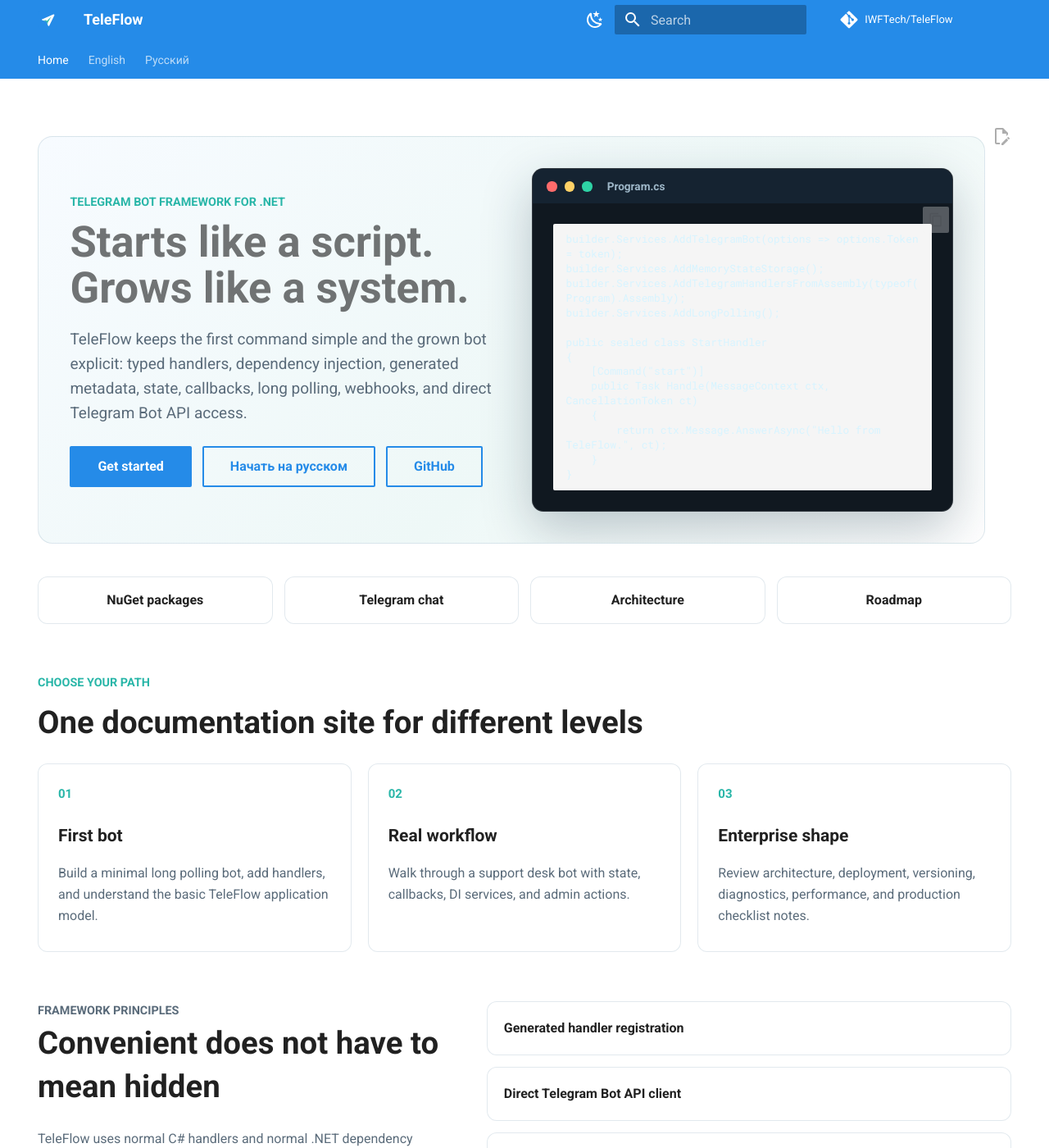
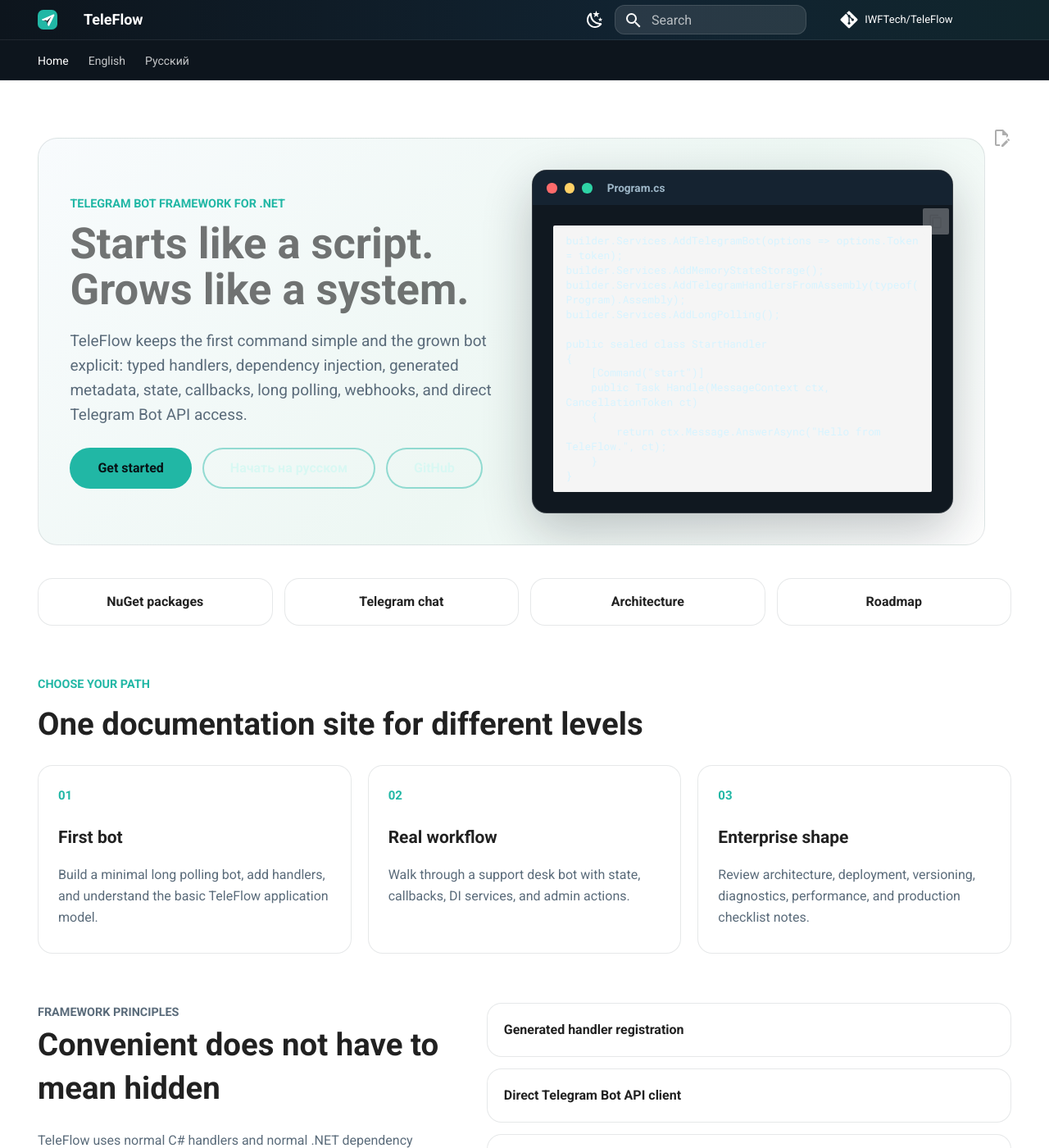
Before and after one commit to IWFTech/TeleFlow, an MkDocs documentation site: the page built from docs/index.md, in a window 1280 px wide and 1400 px high. Shown: the whole window at 82% size. Built offline with MkDocs 1.6.1 and Material for MkDocs 9.7.7, drawn with Linux system fonts in a browser that asks for light colours; comment, search, counter and statistics services are not loaded.

Commit message:
docs: refine Pages visual style

```diff
--- a/docs/assets/stylesheets/teleflow.css
+++ b/docs/assets/stylesheets/teleflow.css
@@ -1,26 +1,91 @@
 :root {
-  --md-primary-fg-color: #258be8;
-  --md-primary-fg-color--light: #55a7f3;
-  --md-primary-fg-color--dark: #1267b3;
-  --md-accent-fg-color: #29b6a8;
-  --tf-hero-bg: linear-gradient(135deg, #f7fbff 0%, #eef8f7 58%, #ffffff 100%);
+  --md-primary-fg-color: #101a23;
+  --md-primary-fg-color--light: #172735;
+  --md-primary-fg-color--dark: #0b1218;
+  --md-accent-fg-color: #21b7a5;
+  --tf-header-bg: linear-gradient(90deg, #0d151d 0%, #112331 62%, #10252c 100%);
+  --tf-hero-bg: linear-gradient(135deg, #f8fbfd 0%, #edf7f3 58%, #ffffff 100%);
   --tf-card-bg: rgba(255, 255, 255, 0.86);
-  --tf-card-border: rgba(20, 75, 116, 0.12);
+  --tf-card-border: rgba(17, 31, 43, 0.1);
   --tf-muted: #5a6b7a;
 }
 
 [data-md-color-scheme="slate"] {
-  --tf-hero-bg: linear-gradient(135deg, #101820 0%, #10232d 58%, #121212 100%);
+  --tf-hero-bg: linear-gradient(135deg, #101820 0%, #10232d 58%, #15191d 100%);
   --tf-card-bg: rgba(22, 32, 41, 0.92);
   --tf-card-border: rgba(117, 204, 232, 0.18);
   --tf-muted: #a9b6c1;
+}
+
+.md-header {
+  background: var(--tf-header-bg);
+  border-bottom: 1px solid rgba(255, 255, 255, 0.08);
+  box-shadow: none;
+}
+
+.md-tabs {
+  background: #0d151d;
+  border-bottom: 1px solid rgba(255, 255, 255, 0.08);
+}
+
+.md-tabs__link {
+  opacity: 0.76;
+}
+
+.md-tabs__link--active,
+.md-tabs__link:hover {
+  color: #ffffff;
+  opacity: 1;
+}
+
+.md-search__form {
+  background-color: rgba(255, 255, 255, 0.1);
+  border: 1px solid rgba(255, 255, 255, 0.12);
+  border-radius: 12px;
+  box-shadow: none;
+}
+
+.md-search__form:hover {
+  background-color: rgba(255, 255, 255, 0.14);
+}
+
+.md-search__input::placeholder {
+  color: rgba(255, 255, 255, 0.68);
+}
+
+.md-typeset .md-button {
+  border-radius: 999px;
+}
+
+.md-typeset .tf-actions .md-button {
+  background: rgba(255, 255, 255, 0.04);
+  border-color: rgba(33, 183, 165, 0.46);
+  color: #d9f8f3;
+}
+
+.md-typeset .tf-actions .md-button:hover {
+  background: rgba(33, 183, 165, 0.12);
+  border-color: rgba(33, 183, 165, 0.78);
+  color: #ffffff;
+}
+
+.md-typeset .tf-actions .md-button--primary {
+  background: var(--md-accent-fg-color);
+  border-color: var(--md-accent-fg-color);
+  color: #071316;
+}
+
+.md-typeset .tf-actions .md-button--primary:hover {
+  background: #2bd0bc;
+  border-color: #2bd0bc;
+  color: #071316;
 }
 
 .md-typeset .tf-hero {
   align-items: center;
   background: var(--tf-hero-bg);
   border: 1px solid var(--tf-card-border);
-  border-radius: 18px;
+  border-radius: 24px;
   display: grid;
   gap: 1.5rem;
   grid-template-columns: minmax(0, 1.02fr) minmax(18rem, 0.98fr);
@@ -63,8 +128,8 @@
 .md-typeset .tf-terminal {
   background: #101820;
   border: 1px solid rgba(255, 255, 255, 0.14);
-  border-radius: 14px;
-  box-shadow: 0 22px 60px rgba(14, 42, 64, 0.25);
+  border-radius: 18px;
+  box-shadow: 0 22px 60px rgba(16, 26, 35, 0.24);
   color: #d7f4ff;
   overflow: hidden;
 }
@@ -128,7 +193,7 @@
 .md-typeset .tf-feature-list a {
   background: var(--tf-card-bg);
   border: 1px solid var(--tf-card-border);
-  border-radius: 12px;
+  border-radius: 18px;
   color: var(--md-default-fg-color);
   display: block;
   text-decoration: none;
@@ -145,7 +210,7 @@
 .md-typeset .tf-strip a:hover,
 .md-typeset .tf-feature-list a:hover {
   border-color: var(--md-accent-fg-color);
-  box-shadow: 0 14px 32px rgba(18, 103, 179, 0.11);
+  box-shadow: 0 14px 32px rgba(16, 26, 35, 0.1);
   transform: translateY(-1px);
 }
 
```
Also changed, not shown: docs/assets/images/teleflow-mark.svg.
